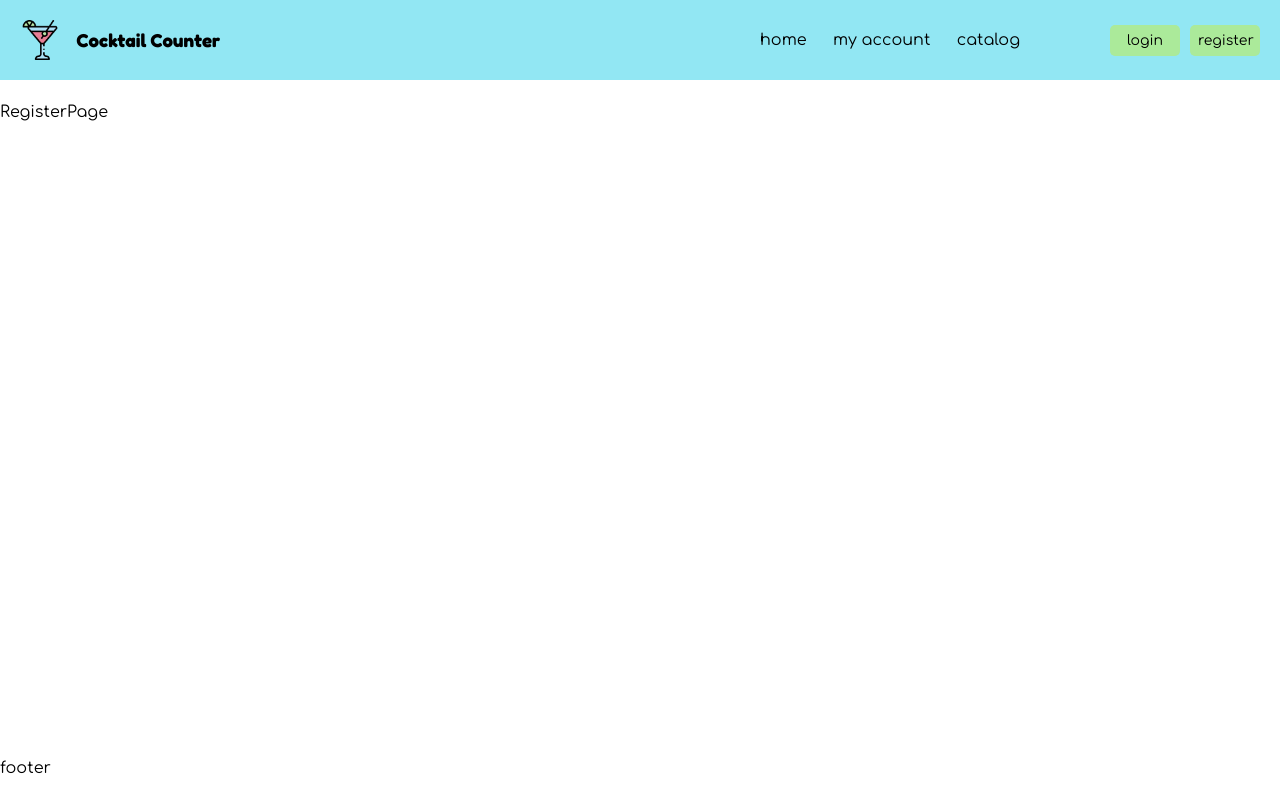
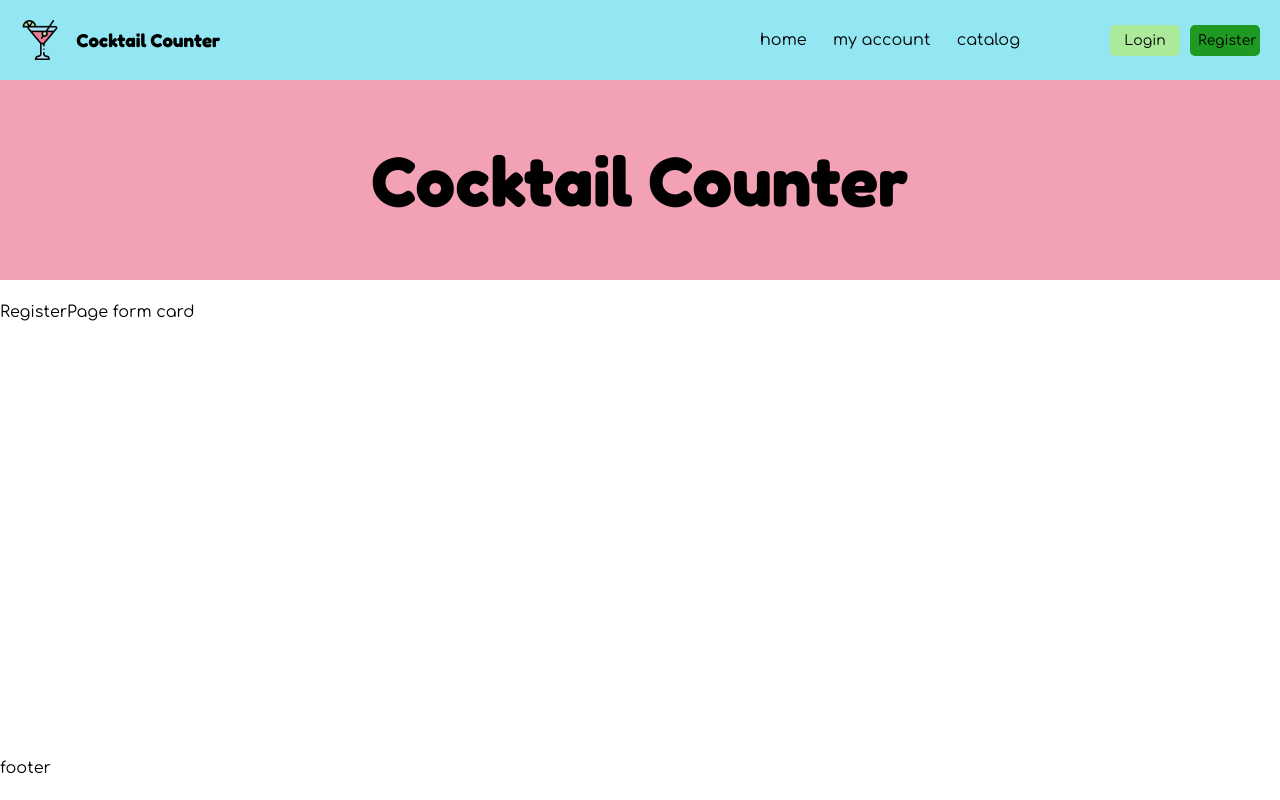
Before and after one commit to suzegeerdink/cocktail-website, a React (Vite) app: page /register-page in a window 1280 px wide. Built offline with nearby package versions, Linux system fonts and the light colour scheme.

Commit message:
navigation links

```diff
--- a/src/assets/components/navigation/Navigation.css
+++ b/src/assets/components/navigation/Navigation.css
@@ -47,6 +47,28 @@ span img {
     flex-basis: 150px;
 }
 
+nav ul a, nav ul a:visited {
+    color: var(--black-color);
+    text-decoration: none;
+}
+
+.default-link {
+    border-bottom: 1px solid transparent;
+}
+
+.active-link {
+    border-bottom: 1px solid var(--black-color);
+}
+
+.active-button {
+    background-color: #1E9A22;
+    border: 2px solid #1E9A22;
+}
+
+.default-button {
+    background-color: var(--accent-color)
+}
+
 @media (min-width: 992px) {
     span {
         flex-basis: 200px;
--- a/src/assets/components/navigation/Navigation.jsx
+++ b/src/assets/components/navigation/Navigation.jsx
@@ -1,6 +1,8 @@
 import './Navigation.css';
+import {NavLink} from 'react-router-dom';
 
 function Navigation() {
+
     return (
         <header>
             <nav>
@@ -10,16 +12,16 @@ function Navigation() {
             </span>
                 <div className="navbar-elements">
                     <ul className="menu-navbar">
-                        <li>home</li>
-                        <li>my account</li>
-                        <li>catalog</li>
+                        <li><NavLink to="/" className={({isActive}) => isActive === true ? 'active-link' : 'default-link'}>home</NavLink></li>
+                        <li><NavLink to="/profile-page" className={({isActive}) => isActive === true ? 'active-link' : 'default-link'}>my account</NavLink></li>
+                        <li><NavLink to="/cocktail-catalog-page" className={({isActive}) => isActive === true ? 'active-link' : 'default-link'}>catalog</NavLink></li>
                     </ul>
                     <ul className="buttons-navbar">
                         <li>
-                            <button>login</button>
+                            <NavLink to="/login-page">{({ isActive }) => (<button className={isActive ? "active-button" : "default-button"}>Login</button>)}</NavLink>
                         </li>
                         <li>
-                            <button>register</button>
+                            <NavLink to="/register-page">{({ isActive }) => (<button className={isActive ? "active-button" : "default-button"}>Register</button>)}</NavLink>
                         </li>
                     </ul>
                 </div>
--- a/src/assets/pages/login-page/LoginPage.css
+++ b/src/assets/pages/login-page/LoginPage.css
@@ -0,0 +1,12 @@
+.intro-section {
+    display: flex;
+    flex-direction: row;
+    justify-content: center;
+    align-items: center;
+    min-height: 200px;
+    background: var(--secondary-color);
+}
+
+.intro-section h1 {
+    font-size: 70px;
+}
--- a/src/assets/pages/login-page/LoginPage.jsx
+++ b/src/assets/pages/login-page/LoginPage.jsx
@@ -3,7 +3,14 @@ import './LoginPage.css'
 function LoginPage() {
     return (
         <>
-            <p>LoginPage</p>
+            <main>
+                <section className="intro-section">
+                    <h1>Cocktail Counter</h1>
+                </section>
+                <section>
+                    <p>LoginPage form card</p>
+                </section>
+            </main>
         </>
     )
 }
--- a/src/assets/pages/register-page/RegisterPage.css
+++ b/src/assets/pages/register-page/RegisterPage.css
@@ -0,0 +1,12 @@
+.intro-section {
+    display: flex;
+    flex-direction: row;
+    justify-content: center;
+    align-items: center;
+    min-height: 200px;
+    background: var(--secondary-color);
+}
+
+.intro-section h1 {
+    font-size: 70px;
+}
--- a/src/assets/pages/register-page/RegisterPage.jsx
+++ b/src/assets/pages/register-page/RegisterPage.jsx
@@ -3,7 +3,14 @@ import './RegisterPage.css'
 function RegisterPage() {
     return (
         <>
-            <p>RegisterPage</p>
+            <main>
+                <section className="intro-section">
+                    <h1>Cocktail Counter</h1>
+                </section>
+                <section>
+                    <p>RegisterPage form card</p>
+                </section>
+            </main>
         </>
     )
 }
```
